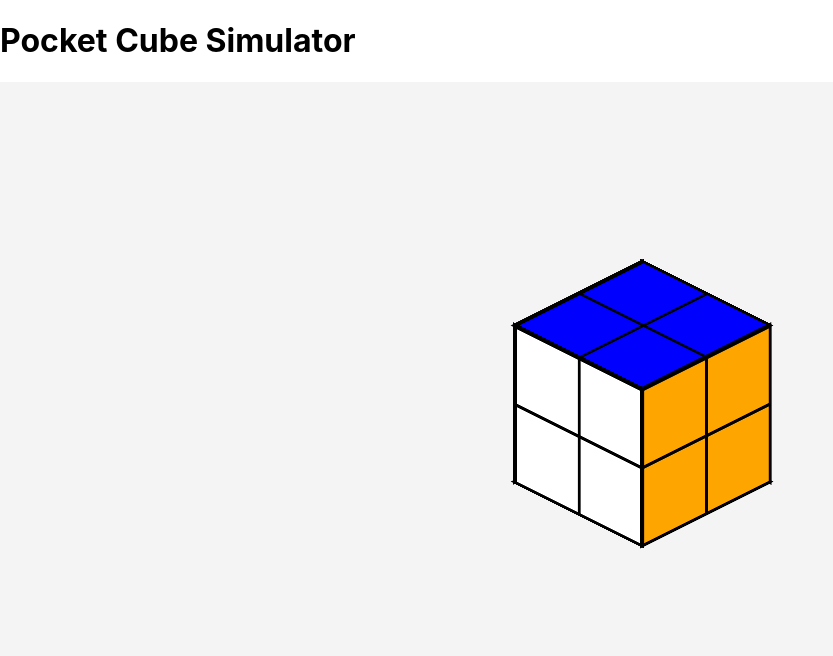
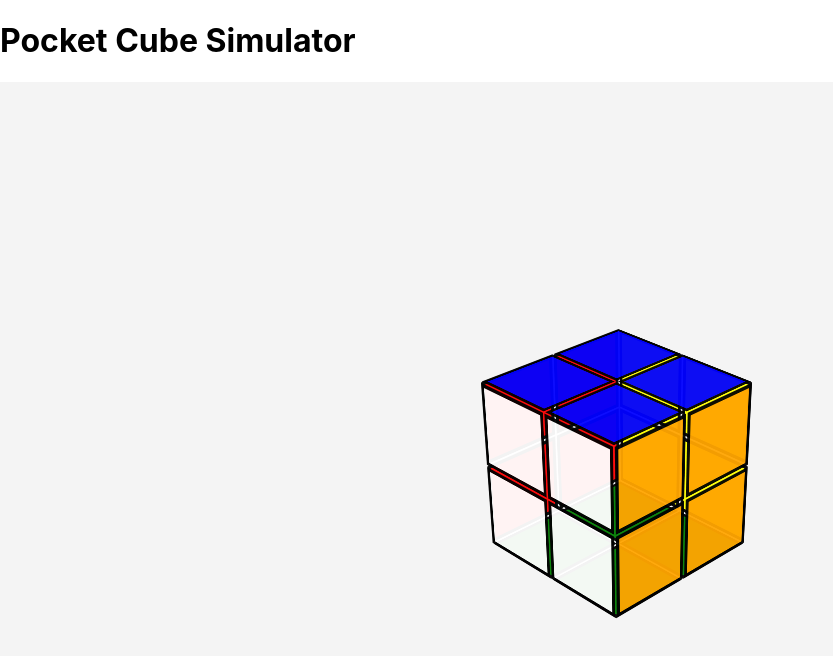
Before and after one commit to galvaknin10/pocket-cube-solver, a React (Create React App) app in the folder frontend/: page / in a window 1280 px wide. Shown: the top 656 px of the page, without its empty margins (0-833 px from the left). Built offline with nearby package versions, Linux system fonts and the light colour scheme.

Commit message:
Implemented 3D cube simulation with interactive rotations for U and D layers

```diff
--- a/frontend/src/components/Cube.css
+++ b/frontend/src/components/Cube.css
@@ -2,44 +2,34 @@
     display: flex;
     justify-content: center;
     align-items: center;
-    height: 80vh;
+    height: 100vh;
     background-color: #f4f4f4;
+    perspective: 1200px;
 }
 
 .cube {
     position: relative;
-    width: 180px;
-    height: 180px;
+    width: 150px;
+    height: 150px;
     transform-style: preserve-3d;
-    cursor: grab; /* Indicate draggable object */
-    transition: transform 0.05s linear;
+    transform-origin: center center;
 }
 
-
-  .face {
+.cubie {
     position: absolute;
-    width: 180px;
-    height: 180px;
-    border: 3px solid black;
-    opacity: 1.0;
+    width: 44px;
+    height: 44px;
     display: flex;
-    flex-wrap: wrap;
-    transition: transform 0.2s ease-in-out; /* Enables smooth rotation */
-    transform-origin: center;
+    align-items: center;
+    justify-content: center;
+    transform-style: preserve-3d;
+    transition: transform 0.3s ease-in-out; /* ✅ Ensures smooth rotation */
 }
 
-
-  /* Adjusting face positioning to match the new size */
-  .up    { transform: rotateX(90deg) translateZ(90px); }
-  .down  { transform: rotateX(-90deg) translateZ(90px); }
-  .front { transform: translateZ(90px); }
-  .back  { transform: rotateY(180deg) translateZ(90px); }
-  .left  { transform: rotateY(-90deg) translateZ(90px); }
-  .right { transform: rotateY(90deg) translateZ(90px); }
-
-  /* Adjusted cubie size for a perfect fit */
-  .cubie {
-    width: 86px;
-    height: 86px;
-    border: 3px solid black;
+.cubie-face {
+    position: absolute;
+    width: 40px;
+    height: 40px;
+    border: 2px solid black;
+    opacity: 0.95;
 }
--- a/frontend/src/components/Cube.js
+++ b/frontend/src/components/Cube.js
@@ -1,86 +1,68 @@
-import React, { useState } from "react";
+import React, { useState, useEffect } from "react";
 import "./Cube.css";
 
+const initialCubeState = [
+  { id: "UBL", position: [-1, 1, -1], colors: { U: "blue", B: "red", L: "white" } },
+  { id: "UBR", position: [1, 1, -1], colors: { U: "blue", B: "red", R: "yellow" } },
+  { id: "UFL", position: [-1, 1, 1], colors: { U: "blue", F: "orange", L: "white" } },
+  { id: "UFR", position: [1, 1, 1], colors: { U: "blue", F: "orange", R: "yellow" } },
+  { id: "DBL", position: [-1, -1, -1], colors: { D: "green", B: "red", L: "white" } },
+  { id: "DBR", position: [1, -1, -1], colors: { D: "green", B: "red", R: "yellow" } },
+  { id: "DFL", position: [-1, -1, 1], colors: { D: "green", F: "orange", L: "white" } },
+  { id: "DFR", position: [1, -1, 1], colors: { D: "green", F: "orange", R: "yellow" } },
+];
+
 const Cube = () => {
-  // Define colors for each face
-  const cubeColors = {
-    U: "blue",
-    D: "green",
-    F: "orange",
-    B: "red",
-    L: "white",
-    R: "yellow",
-  };
+  const [cubeState, setCubeState] = useState(initialCubeState);
 
-  // State for whole cube rotation
-  const [rotation, setRotation] = useState({ x: -30, y: 45 });
 
-  // State for layer rotation
-  const [layerRotation, setLayerRotation] = useState({
-    U: 0, D: 0, F: 0, B: 0, L: 0, R: 0,
+  const [rotation, setRotation] = useState({ x: -30, y: 45 }); // Whole cube rotation
+  const [isDragging, setIsDragging] = useState(false); // Only for cube rotation
+  const [dragStart, setDragStart] = useState({ x: 0, y: 0 }); // Dragging start position
+  const [selectedLayer, setSelectedLayer] = useState(null); // Stores selected layer or null
+  const [layerRotation, setLayerRotation] = useState({ x: 0, y: 0, z: 0 }); // 3D layer rotation
+
+
+
+  const handleMouseUp = () => {
+    setIsDragging(false);
+
+    if (selectedLayer) {
+      setLayerRotation((prevRotation) => {
+        let snappedRotation = Math.round((prevRotation[getAxis(selectedLayer)] ?? 0) / 90) * 90;
+        return { ...prevRotation, [getAxis(selectedLayer)]: snappedRotation };
       });
 
-  const [isDragging, setIsDragging] = useState(false);
-  const [isLayerDragging, setIsLayerDragging] = useState(false);
-  const [dragStart, setDragStart] = useState({ x: 0, y: 0 });
-  const [selectedFace, setSelectedFace] = useState(null);
-
-
-  const handleFaceClick = (event, faceClass) => {
-    event.stopPropagation();
-    console.log(`Clicked on face: ${faceClass}`);
-    setSelectedFace(faceClass);
-    setIsLayerDragging(true);
-    setDragStart({ x: event.clientX, y: event.clientY });
-
-    // Test: Force a 90-degree rotation to see if it updates visually
-    setLayerRotation((prevRotation) => ({
-      ...prevRotation,
-      [faceClass]: (prevRotation[faceClass] + 90) % 360,
-    }));
+      setSelectedLayer(null);
+    }
   };
 
 
+  // Helper function to determine the correct rotation axis
+  const getAxis = (layer) => {
+    if (layer === "U" || layer === "D") return "y";
+    if (layer === "F" || layer === "B") return "z";
+    if (layer === "L" || layer === "R") return "x";
+  };
 
 
+  const handleMouseDown = (event) => {
+    const clickedCubie = event.target.closest(".cubie");
 
-  // Handle mouse movement for layer rotation
-  const handleLayerDrag = (event) => {
-    if (!isLayerDragging || !selectedFace) return;
+    if (clickedCubie) {
+      const layer = clickedCubie.getAttribute("data-layer")?.split(" ")[0] ?? null;
 
-    const deltaX = event.clientX - dragStart.x;
-    const deltaY = event.clientY - dragStart.y;
+      if (layer) {
+        setSelectedLayer(layer);
+        setDragStart({ x: event.clientX, y: event.clientY });
+        return;
+      }
+    }
 
-
-    console.log(`Dragging ${selectedFace} | ΔX: ${deltaX}, ΔY: ${deltaY}`); // Debug log
-
-    // Determine axis rotation based on face clicked
-    let axisRotation = deltaX * 0.5;
-    if (selectedFace === "up" || selectedFace === "down") axisRotation = deltaY * 0.5;
-
-    setLayerRotation((prevRotation) => ({
-    ...prevRotation,
-    [selectedFace]: (prevRotation[selectedFace] + axisRotation) % 360, // Keep rotation within 360 degrees
-    }));
-
-
+    setIsDragging(true);
     setDragStart({ x: event.clientX, y: event.clientY });
   };
 
-  // Handle mouse release (stop rotating)
-  const handleMouseUp = () => {
-    setIsDragging(false);
-    setIsLayerDragging(false);
-    setSelectedFace(null);
-  };
-
-  // Handle whole cube rotation when clicking outside the cube
-  const handleMouseDown = (event) => {
-    if (event.target.classList.contains("cube-container")) {
-      setIsDragging(true);
-      setDragStart({ x: event.clientX, y: event.clientY });
-    }
-  };
 
   const handleMouseMove = (event) => {
     if (isDragging) {
@@ -88,70 +70,131 @@ const Cube = () => {
       const deltaY = event.clientY - dragStart.y;
 
       setRotation((prevRotation) => ({
-        x: prevRotation.x - deltaY * 0.5,
-        y: prevRotation.y + deltaX * 0.5,
-
+        x: Math.max(-90, Math.min(90, prevRotation.x - deltaY * 0.3)),
+        y: prevRotation.y - deltaX * 0.3,
       }));
 
       setDragStart({ x: event.clientX, y: event.clientY });
     }
-    handleLayerDrag(event); // Also check for layer rotation
+
+    if (selectedLayer) {
+      const deltaX = event.clientX - dragStart.x;
+
+      if (Math.abs(deltaX) > 30) { // Only rotate if dragging far enough
+        const direction = deltaX > 0 ? 90 : -90;
+        rotateLayerCubies(selectedLayer, direction);
+        setSelectedLayer(null); // Prevent continuous rotation
+      }
+    }
+  };
+
+
+  const rotateLayerCubies = (layer, direction) => {
+    setCubeState((prevState) => {
+      if (!Array.isArray(prevState)) {
+        console.error("Invalid cubeState before update:", prevState);
+        return prevState;
+      }
+
+      const newState = [...prevState];
+
+      // Handle U & D layers (y-axis rotation)
+      if (layer === "U" || layer === "D") {
+        const affectedCubies = newState.filter(cubie => cubie.position[1] === (layer === "U" ? 1 : -1));
+
+        const rotateCubie = (cubie) => {
+          const { position, colors } = cubie;
+          let newPosition, newColors = {};
+
+          if (direction > 0) { // +90° clockwise
+            newPosition = [position[2], position[1], -position[0]];
+            newColors = { [layer]: colors[layer], F: colors.L, R: colors.F, B: colors.R, L: colors.B };
+          } else { // -90° counter-clockwise
+            newPosition = [-position[2], position[1], position[0]];
+            newColors = { [layer]: colors[layer], F: colors.R, R: colors.B, B: colors.L, L: colors.F };
+          }
+
+          return { ...cubie, position: newPosition, colors: newColors };
+        };
+
+        const newCubies = {};
+        affectedCubies.forEach(cubie => {
+          newCubies[cubie.id] = rotateCubie(cubie);
+        });
+
+        return newState.map(cubie => newCubies[cubie.id] || cubie);
+      }
+
+
+
+
+      return newState;
+    });
   };
 
 
 
-  const getFaceRotation = (face, layerRotation) => {
-    return `rotate3d(${getRotationAxis(face)}, ${layerRotation[face]}deg)`;
+  const getFaceTransform = (face) => {
+    switch (face) {
+      case "U": return "rotateX(90deg) translateZ(45px)";
+      case "D": return "rotateX(-90deg) translateZ(45px)";
+      case "F": return "translateZ(45px)"; // Fixed from 44px
+      case "B": return "rotateY(180deg) translateZ(45px)";
+      case "L": return "rotateY(-90deg) translateZ(45px)";
+      case "R": return "rotateY(90deg) translateZ(45px)";
+      default: return "";
+    }
   };
 
-  // Helper function to determine the rotation axis
-  const getRotationAxis = (face) => {
-    switch (face) {
-      case "up":
-      case "down":
-        return "1, 0, 0"; // Rotate on X-axis
-      case "left":
-      case "right":
-        return "0, 1, 0"; // Rotate on Y-axis
-      case "front":
-      case "back":
-        return "0, 0, 1"; // Rotate on Z-axis
-      default:
-        return "";
+  const getRotationAxis = (layer) => {
+    switch (layer) {
+      case "U": case "D": return [0, 1, 0]; // Y-axis rotation
+      case "L": case "R": return [1, 0, 0]; // X-axis rotation
+      case "F": case "B": return [0, 0, 1]; // Z-axis rotation
+      default: return [0, 0, 0]; // No rotation for invalid input
     }
   };
 
 
+  const renderCubies = () =>
+    cubeState.map((cubie) => {
+      const layers = Object.keys(cubie.colors);
+      let layerTransform = layers
+        .map(layer =>
+          ` rotate3d(${getRotationAxis(layer)}, ${layerRotation[layer] ?? 0}deg)`
+        )
+        .join("");
 
-
-  const renderFace = (color, faceClass) => (
+      return (
         <div
-      className={`face ${faceClass}`}
+          key={cubie.id}
+          className="cubie"
+          data-layer={layers.join(" ")}
           style={{
-        transform: getFaceRotation(faceClass, layerRotation),
+            width: "88px",
+            height: "88px",
+            position: "absolute",
+            transform: `translate3d(${cubie.position[0] * 45}px, ${cubie.position[1] * -45}px, ${cubie.position[2] * 45}px)${layerTransform}`,
+            transformStyle: "preserve-3d",
           }}
-      onMouseDown={(event) => handleFaceClick(event, faceClass)} // Attach event to face
         >
-      {[0, 1].map((row) =>
-        [0, 1].map((col) => (
+          {Object.entries(cubie.colors).map(([face, color]) => (
             <div
-            key={`${row}-${col}`}
-            className="cubie"
+              key={face}
+              className={`cubie-face ${face}`}
               style={{
                 backgroundColor: color,
-              width: "86px",
-              height: "86px",
-              position: "absolute", // Changed from absolute
-              top: `${row * 90}px`,
-              left: `${col * 90}px`,
-              pointerEvents: "none", // Ensure clicks go to the face
+                width: "80px",
+                height: "80px",
+                position: "absolute",
+                border: "4px solid black",
+                transform: getFaceTransform(face),
               }}
             ></div>
-        ))
-      )}
+          ))}
         </div>
       );
-
+    });
 
     return (
       <div
@@ -163,19 +206,13 @@ const Cube = () => {
       >
         <div
           className="cube"
-        style={{
-          transform: `rotateX(${rotation.x}deg) rotateY(${rotation.y}deg)`,
-        }}
+          style={{ transform: `rotateX(${rotation.x}deg) rotateY(${rotation.y}deg)` }}
         >
-        {renderFace(cubeColors.U, "up")}
-        {renderFace(cubeColors.D, "down")}
-        {renderFace(cubeColors.F, "front")}
-        {renderFace(cubeColors.B, "back")}
-        {renderFace(cubeColors.L, "left")}
-        {renderFace(cubeColors.R, "right")}
+          {renderCubies()}
         </div>
       </div>
     );
+
 };
 
 export default Cube;
```
Lines whose indentation alone changed are shown as unchanged.
